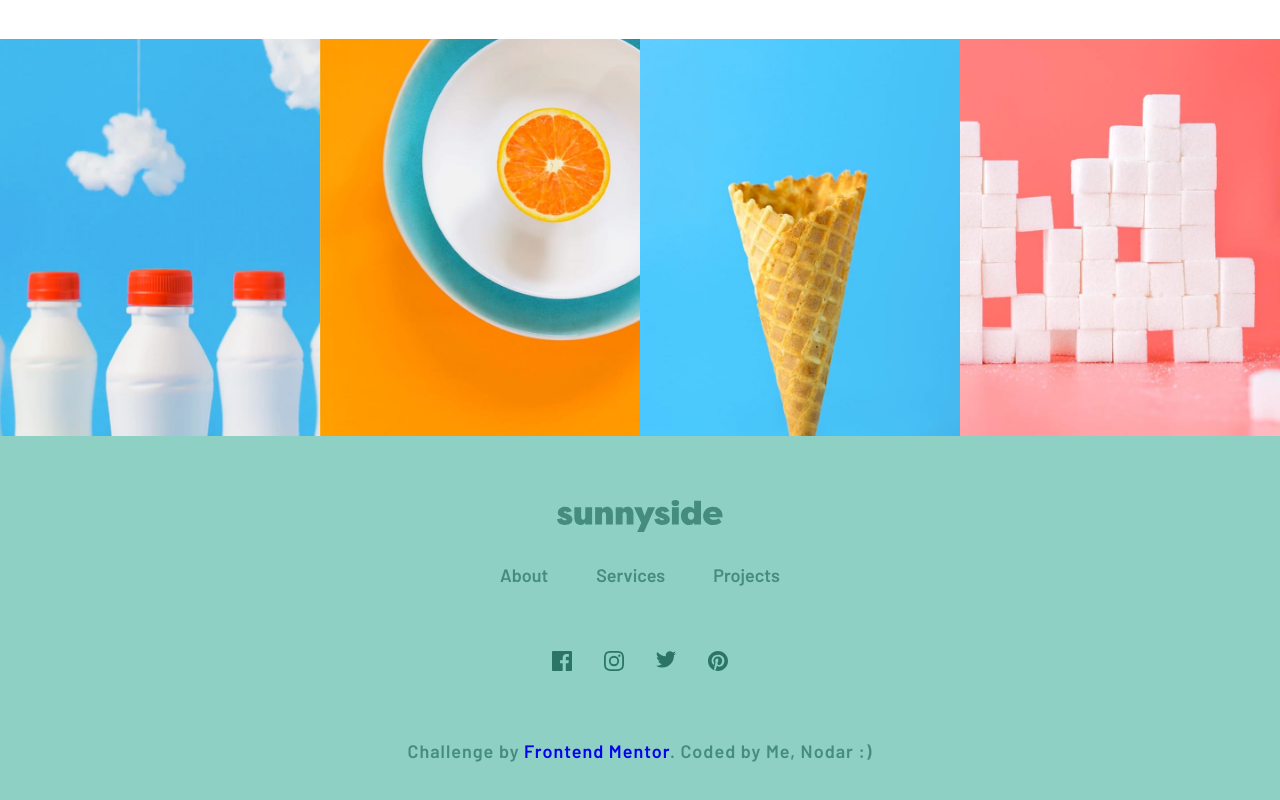
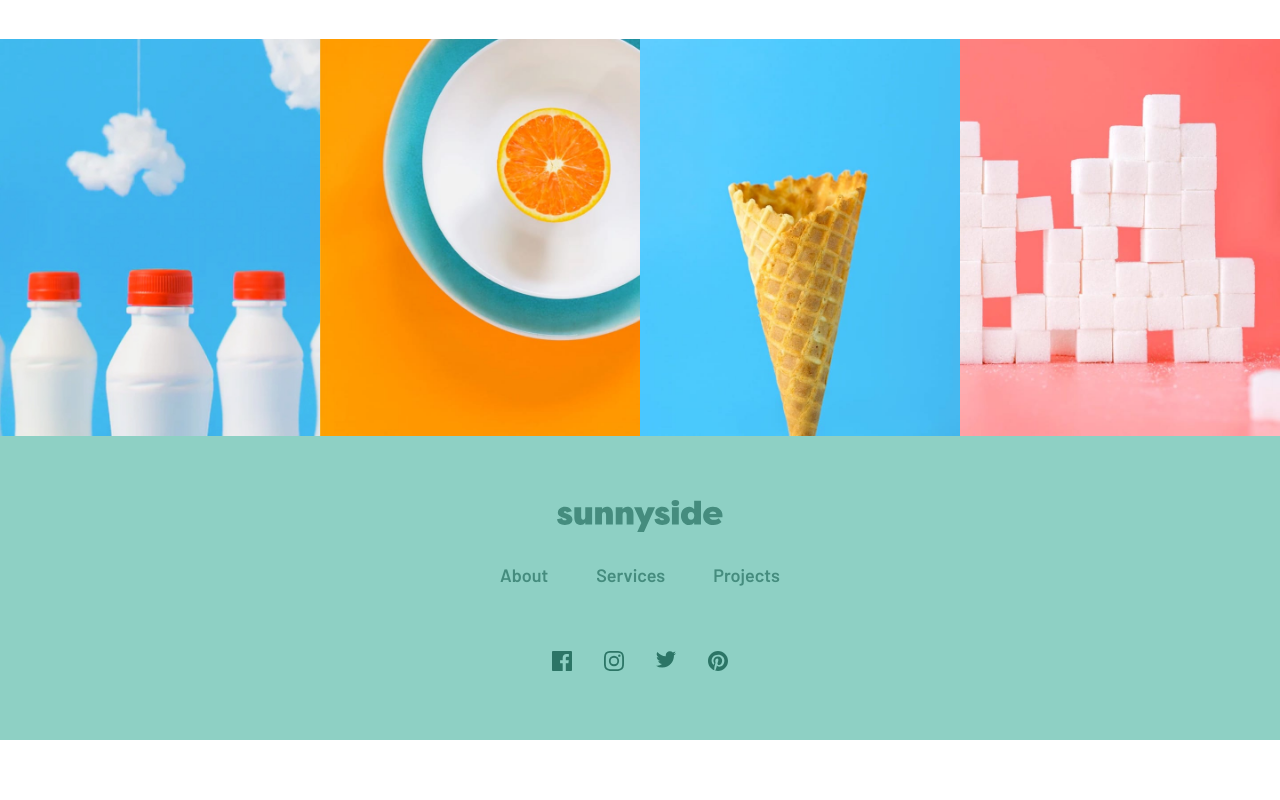
Before and after one commit to radononimim/sunnyside-challenge, a plain HTML site: page index.html in a window 1280 px wide. Shown: the part 3133-3933 px from the top of the page. After the commit the page ends 3873 px from the top, so only its background shows below. Drawn offline with Linux system fonts and the light colour scheme.

Commit message:
Update index.html

```diff
--- a/index.html
+++ b/index.html
@@ -165,11 +165,6 @@
           <li><a href="#pinterest"><img src="images/icon-pinterest.svg" alt="logo of Pinterest"></a></li>
       </ul>
     </nav>
-
-    <div class="attribution">
-      Challenge by <a href="https://www.frontendmentor.io?ref=challenge" target="_blank">Frontend Mentor</a>.
-      Coded by Me, Nodar :)
-    </div>
   </footer>
 </main>
 
```
